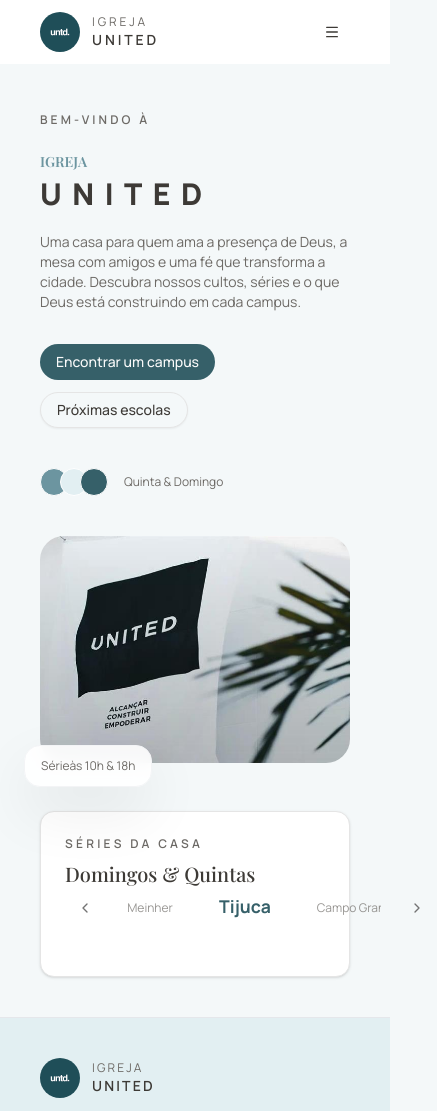
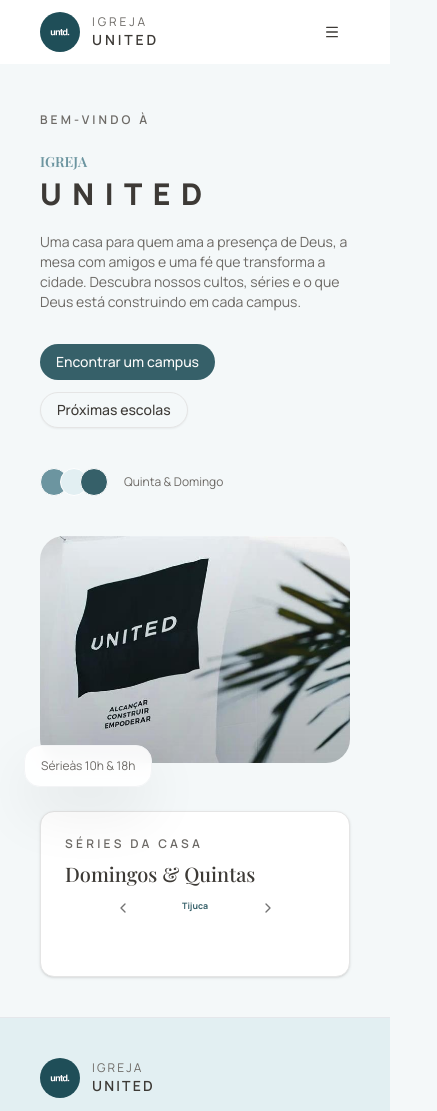
Before and after one commit to vitoinacio/POC-igrejaUnited, a Next.js app: page / in a window 390 px wide. Shown: the top 1111 px of the page, 437 px wide, since content can reach past the window. Built offline with nearby package versions, Linux system fonts and the light colour scheme; a web font is replaced by a local one.

Commit message:
feat: tamanho da letra no sleetor em telas menores

```diff
--- a/src/app/(public)/components/HomeSeriesSection.tsx
+++ b/src/app/(public)/components/HomeSeriesSection.tsx
@@ -35,7 +35,7 @@
             séries da casa
           </CardTitle>
           <CardDescription>
-            <h2 className="font-display text-xl sm:text-2xl text-united-text font-medium">
+            <h2 className="font-display text-xl sm:text-2xl text-united-text font-medium max-[350px]:text-sm">
               Domingos &amp; Quintas
             </h2>
             <SeriesCampusSelector
--- a/src/components/SeriesCampusSelector.tsx
+++ b/src/components/SeriesCampusSelector.tsx
@@ -24,7 +24,7 @@
   handleNext,
 }: SeriesCampusSelectorProps) => {
   return (
-    <div className="flex items-center justify-center gap-4">
+    <div className="flex items-center justify-center gap-4 max-[500px]:gap-0">
       <Button
         variant="ghost"
         className="rounded-full h-10 w-10 cursor-pointer"
@@ -34,7 +34,7 @@
         <ChevronLeft />
       </Button>
 
-      <div className="overflow-hidden w-[260px]">
+      <div className="overflow-hidden w-[260px] max-[500px]:w-[105px]">
         <motion.div
           key={activeIndex}
           initial={{ x: direction * 40 }}
@@ -42,15 +42,15 @@
           transition={{ type: "spring", stiffness: 260, damping: 22 }}
           className="flex items-center justify-center gap-3"
         >
-          <p className="text-xs text-united-muted opacity-70 min-w-[70px] text-right shrink-0">
+          <p className="text-xs text-united-muted opacity-70 min-w-[70px] max-[500px]:text-[8px] text-right shrink-0">
             {campuses[prevIndex].name}
           </p>
 
-          <p className="min-w-[120px] text-center shrink-0 scale-110 mb-1 font-bold text-united-primary text-base">
+          <p className="min-w-[120px] text-center shrink-0 scale-110 mb-1 font-bold text-united-primary text-base max-[500px]:text-[8px]">
             {campuses[activeIndex].name}
           </p>
 
-          <p className="text-xs text-united-muted opacity-70 min-w-[70px] text-left shrink-0">
+          <p className="text-xs text-united-muted opacity-70 min-w-[70px] text-left shrink-0 max-[500px]:text-[8px]">
             {campuses[nextIndex].name}
           </p>
         </motion.div>
--- a/src/components/layout/PubllicHeader.tsx
+++ b/src/components/layout/PubllicHeader.tsx
@@ -53,7 +53,7 @@
           })}
         </ul>
       </nav>
-      <div>
+      <div className="min-[900px]:hidden">
         <Sheet>
           <SheetTrigger asChild>
             <Button
```
